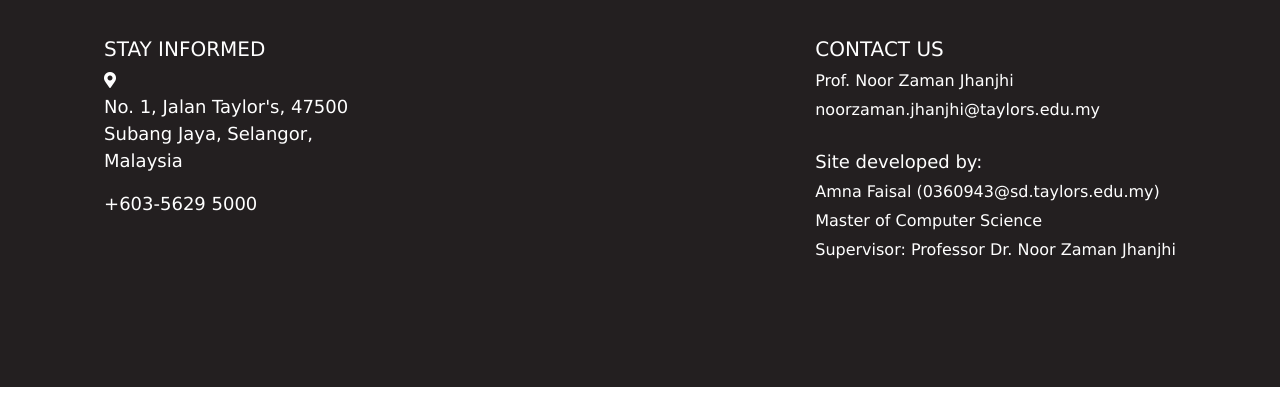
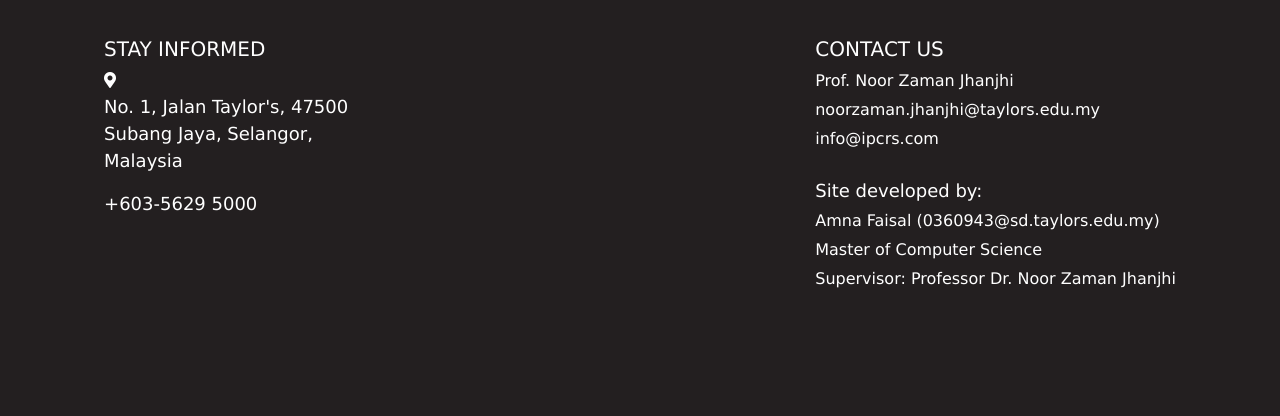
Before and after one commit to AmnaFaisal/symposium, a plain HTML site: page index.html in a window 1280 px wide. Shown: the part 4070-4486 px from the top of the page. Before the commit the page ends 4457 px from the top, so only its background shows below. Drawn offline with nearby package versions, Linux system fonts and the light colour scheme.

Commit message:
Add files via upload

```diff
--- a/index.html
+++ b/index.html
@@ -271,6 +271,7 @@
                 <h4>CONTACT US</h4>
                 <p>Prof. Noor Zaman Jhanjhi</p>
                 <p>noorzaman.jhanjhi@taylors.edu.my</p>
+                <p>info@ipcrs.com</p>
                 <br>
                 <h5>Site developed by:</h5>
                 <p>Amna Faisal (0360943@sd.taylors.edu.my)</p>
```
